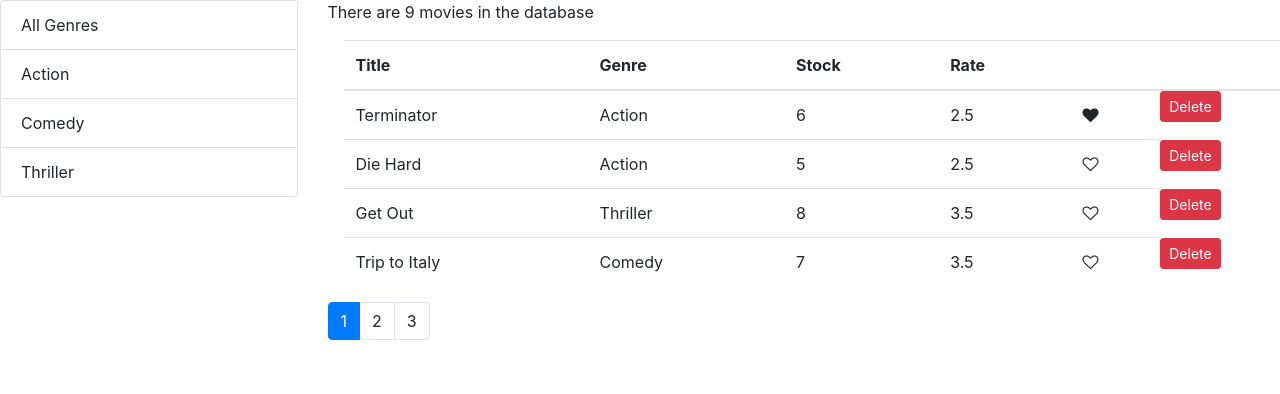
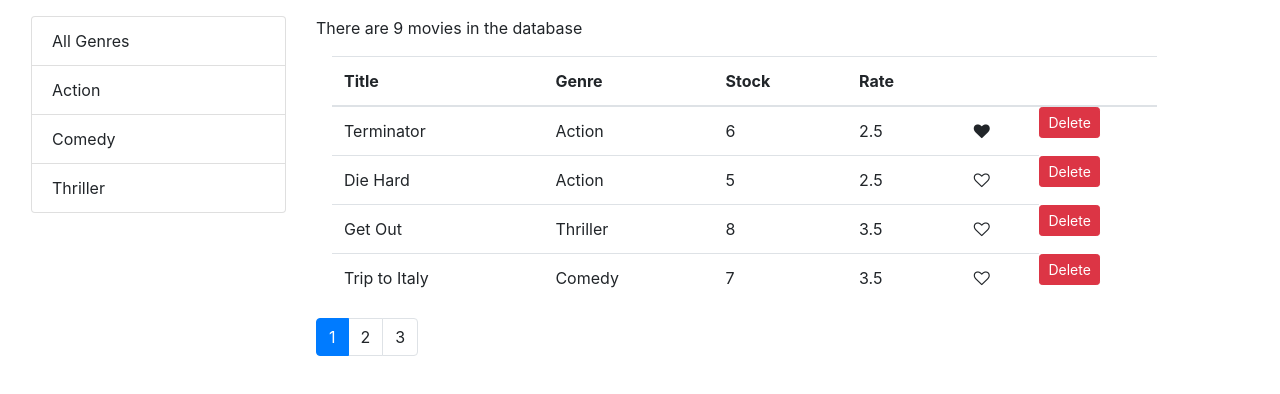
Before and after one commit to msinta/react-codewmosh, a React (Create React App) app in the folder vidly/: page / in a window 1280 px wide. Shown: the top 394 px of the page. Built offline with nearby package versions, Linux system fonts and the light colour scheme.

Commit message:
created new table for movies component

```diff
--- a/vidly/src/components/movies.jsx
+++ b/vidly/src/components/movies.jsx
@@ -1,10 +1,10 @@
 import React, { Component } from "react";
 import { getMovies } from "../services/fakeMovieService";
 import { getGenres } from "../services/fakeGenreService";
-import LikeButton from "./common/like";
 import Pagination from "./common/pagination";
 import { paginate } from "../utils/paginate";
 import List from "./common/list";
+import MoviesTable from "./moviesTable";
 
 class Movies extends Component {
   state = {
@@ -14,18 +14,17 @@ class Movies extends Component {
     currentPage: 1,
   };
 
-  componentDidMount(){
-    const genres = [{name: 'All Genres'},...getGenres()]
-    this.setState({newMovies: getMovies(), genres })
+  componentDidMount() {
+    const genres = [{ name: "All Genres" }, ...getGenres()];
+    this.setState({ newMovies: getMovies(), genres });
   }
 
   handlePageChange = (page) => {
     this.setState({ currentPage: page });
-
   };
 
   handleListChange = (genre) => {
-    this.setState({ selectedGenre: genre, currentPage: 1})
+    this.setState({ selectedGenre: genre, currentPage: 1 });
   };
 
   handleDelete = (movie) => {
@@ -40,29 +39,28 @@ class Movies extends Component {
     movies[index].liked = !movies[index].liked;
     this.setState({ newMovies: movies });
   }
-  handleLike(movie) {
-    const movies = [...this.state.newMovies];
-    const index = movies.indexOf(movie);
-    movies[index] = { ...movies[index] };
-    movies[index].liked = !movies[index].liked;
-    this.setState({ newMovies: movies });
-  }
 
   render() {
-    const { pageSize, currentPage, newMovies: allMovies, genres, selectedGenre} = this.state;
+    const {
+      pageSize,
+      currentPage,
+      newMovies: allMovies,
+      genres,
+      selectedGenre,
+    } = this.state;
     if (this.state.newMovies.length === 0)
       return <p className="m-3"> There are no Movies in the database!</p>;
 
-
-    const filtered = selectedGenre && selectedGenre._id ? allMovies.filter((m) => m.genre._id === selectedGenre._id)
+    const filtered =
+      selectedGenre && selectedGenre._id
+        ? allMovies.filter((m) => m.genre._id === selectedGenre._id)
         : allMovies;
 
     const newMovies = paginate(filtered, currentPage, pageSize);
 
     return (
-
-
-        <div className="row ">
+      <div className="container m-3">
+        <div className="row">
           <div className="col-3">
             <List
               getGenres={genres}
@@ -71,57 +69,17 @@ class Movies extends Component {
             />
           </div>
           <div className="col">
-          <p>
-            There are {filtered.length} movies in the database
-          </p>
-          <table className="table m-3">
-            <thead>
-              <tr>
-                <th scope="col">Title</th>
-                <th scope="col">Genre</th>
-                <th scope="col">Stock</th>
-                <th scope="col">Rate</th>
-                <th scope="col"></th>
-                <th scope="col"></th>
-              </tr>
-            </thead>
-            <tbody>
-              {newMovies.map((movie) => (
-                <tr key={movie._id}>
-                  <td>{movie.title}</td>
-                  <td>{movie.genre.name}</td>
-                  <td>{movie.numberInStock}</td>
-                  <td>{movie.dailyRentalRate}</td>
-                  <td>
-                    <LikeButton
-                      liked={movie.liked}
-                      movie={movie}
-                      handleLike={() => this.handleLike(movie)}
-                    />
-                  </td>
-                  <button
-                    className="btn btn-danger btn-sm"
-                    onClick={() => this.handleDelete(movie)}
-
-                  >
-                    Delete
-                  </button>
-                </tr>
-              ))}
-            </tbody>
-          </table>
+            <p>There are {filtered.length} movies in the database</p>
+<MoviesTable newMovies={newMovies} handleLike= {this.handleLike} handleDelete= {this.handleDelete}/>
             <Pagination
               pageSize={pageSize}
               itemsCount={filtered.length}
               onPageChange={this.handlePageChange}
               currentPage={currentPage}
             />
-
           </div>
-
-
         </div>
-
+      </div>
     );
   }
 }
--- /dev/null
+++ b/vidly/src/components/moviesTable.jsx
@@ -0,0 +1,44 @@
+import React, { Component } from 'react'
+import LikeButton from "./common/like";
+
+const MoviesTable = (props) => {
+
+  const {newMovies, handleDelete, handleLike} = props
+  return ( <table className="table m-3">
+  <thead>
+    <tr>
+      <th scope="col">Title</th>
+      <th scope="col">Genre</th>
+      <th scope="col">Stock</th>
+      <th scope="col">Rate</th>
+      <th scope="col"></th>
+      <th scope="col"></th>
+    </tr>
+  </thead>
+  <tbody>
+    {newMovies.map((movie) => (
+      <tr key={movie._id}>
+        <td>{movie.title}</td>
+        <td>{movie.genre.name}</td>
+        <td>{movie.numberInStock}</td>
+        <td>{movie.dailyRentalRate}</td>
+        <td>
+          <LikeButton
+            liked={movie.liked}
+            movie={movie}
+            handleLike={() => handleLike(movie)}
+          />
+        </td>
+        <button
+          className="btn btn-danger btn-sm"
+          onClick={() => handleDelete(movie)}
+        >
+          Delete
+        </button>
+      </tr>
+    ))}
+  </tbody>
+</table> );
+}
+
+export default MoviesTable;
```
Lines whose indentation alone changed are shown as unchanged.
